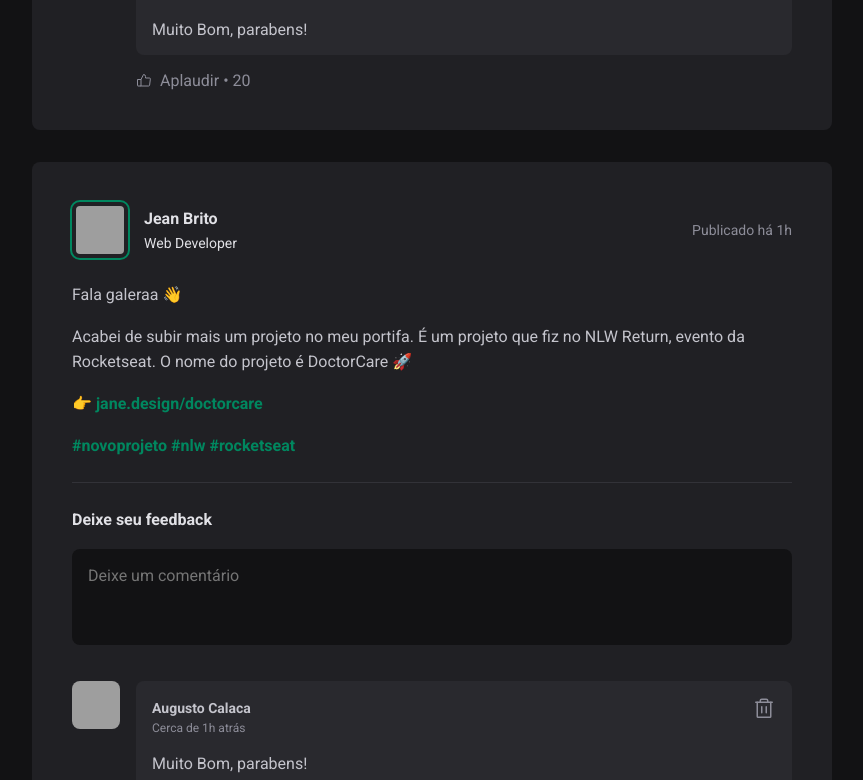
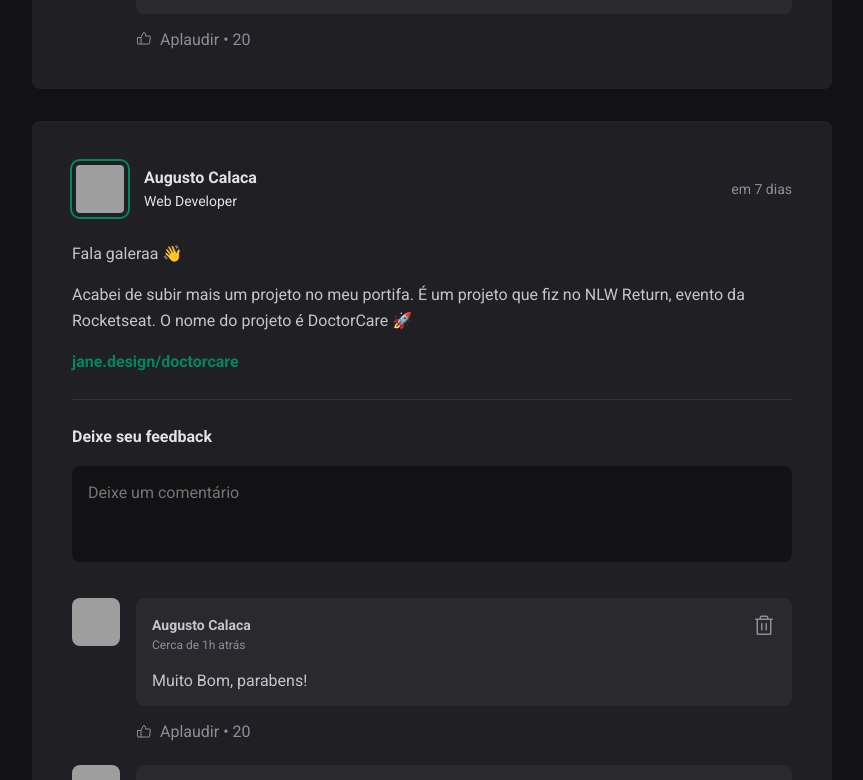
Before and after one commit to jordanobaluz/01-fundamentos-reactjs, a React (Vite) app: page / in a window 1280 px wide. Shown: the part 1011-1791 px from the top of the page, without its empty margins (352-1215 px from the left). Built offline with nearby package versions, Linux system fonts and the light colour scheme; grey boxes are pictures that could not be loaded.

Commit message:
refatorado post para exibir de conteudos das publicações e as informações de data a partir dos parametros enviados do array de post

```diff
--- a/package.json
+++ b/package.json
@@ -9,6 +9,7 @@
     "preview": "vite preview"
   },
   "dependencies": {
+    "date-fns": "^2.29.3",
     "phosphor-react": "^1.4.1",
     "react": "^18.2.0",
     "react-dom": "^18.2.0"
--- a/src/App.jsx
+++ b/src/App.jsx
@@ -46,7 +46,7 @@
       { type: 'paragraph', content: 'Acabei de subir mais um projeto no meu portifa. É um projeto que fiz no NLW Return, evento da Rocketseat. O nome do projeto é DoctorCare 🚀' },
       { type: 'link', content: 'jane.design/doctorcare' },
     ],
-    publishedAt: new Date('2022-10-05 21:27:00'),
+    publishedAt: new Date('2022-09-05 21:27:00'),
   },
   {
     id: 4,
--- a/src/components/Post.jsx
+++ b/src/components/Post.jsx
@@ -1,33 +1,48 @@
 import { Avatar } from './Avatar'
 import { Comment } from './Comment'
 import styles from './Post.module.css'
-export function Post(props) {
+
+import { format, formatDistanceToNow } from 'date-fns'
+import ptBr from 'date-fns/locale/pt-BR'
+
+export function Post({ author, publishedAt, content }) {
+    const publishedDateFormatted = format(publishedAt, "d 'de' LLLL 'às' HH:mm'h'", {
+        locale: ptBr
+    })
+
+    const publishedDateRelativeToNow = formatDistanceToNow(
+        publishedAt,
+        {
+            locale: ptBr,
+            addSuffix: true
+        }
+    )
+
     return (
         <article className={styles.post}>
             <header>
                 <div className={styles.author}>
-                    <Avatar src="https://github.com/jean-biopark.png" />
+                    <Avatar src={author.avatarUrl} />
                     <div className={styles.authorInfo}>
-                        <strong>Jean Brito</strong>
-                        <span>Web Developer</span>
+                        <strong>{author.name}</strong>
+                        <span>{author.role}</span>
                     </div>
                 </div>
                 <time
-                    title='29 de Setembro às 21:20'
-                    dateTime='2022-09-29 21:20'
+                    title={publishedDateFormatted}
+                    dateTime={publishedAt.toISOString()}
                 >
-                    Publicado há 1h
+                    {publishedDateRelativeToNow}
                 </time>
             </header>
             <div className={styles.content}>
-                <p>Fala galeraa 👋</p>
-                <p>Acabei de subir mais um projeto no meu portifa. É um projeto que fiz no NLW Return, evento da Rocketseat. O nome do projeto é DoctorCare 🚀</p>
-                <p>👉<a href=''> jane.design/doctorcare</a></p>
-                <p>
-                    <a href=''> #novoprojeto</a>
-                    <a href=''> #nlw</a>
-                    <a href=''> #rocketseat</a>
-                </p>
+                {content.map(line => {
+                    if (line.type === 'paragraph') {
+                        return <p>{line.content}</p>
+                    } else if (line.type === 'link') {
+                        return <p><a href='#'>{line.content}</a></p>
+                    }
+                })}
             </div>
 
             <form className={styles.commentForm}>
```
Also changed, not shown: 1 other file (tests, documents, lock files or other folders).
